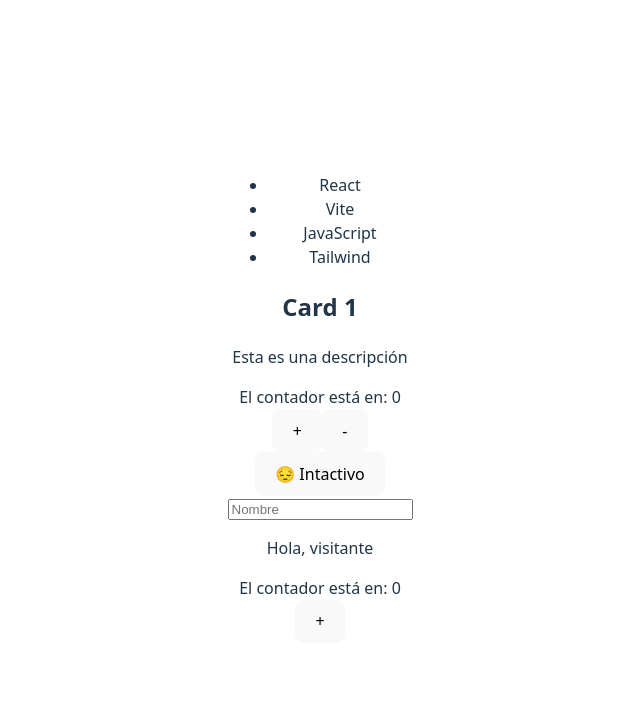
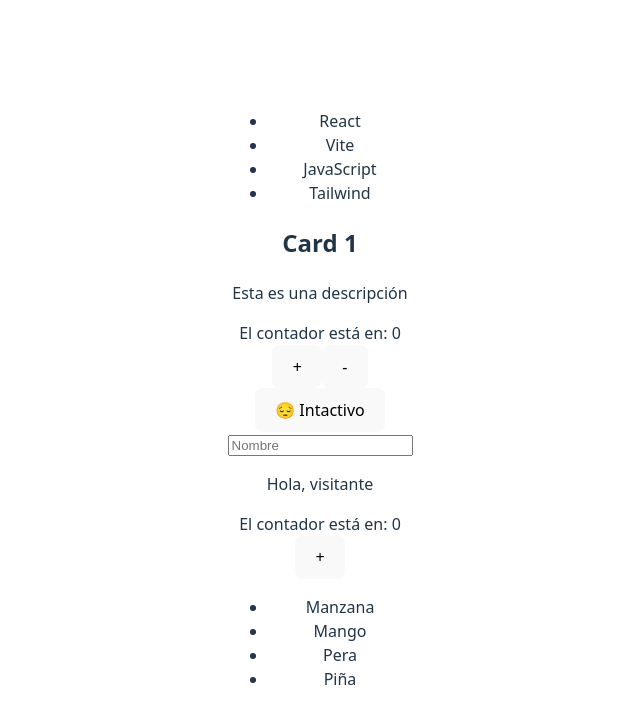
Before and after one commit to crontreras1/react.js, a React (Vite) app: page / in a window 1280 px wide. Shown: the top 724 px of the page, without its empty margins (320-960 px from the left). Built offline with nearby package versions, Linux system fonts and the light colour scheme.

Commit message:
class 12. static data

```diff
--- a/src/App.jsx
+++ b/src/App.jsx
@@ -3,6 +3,7 @@ import Counter from './components/Counter'
 import ToggleButton from './components/ToggleButton'
 import NameForm from './components/NameForm'
 import CounterWithEffect from './components/CounterWithEffect'
+import StaticComponent from './components/StaticComponent/StaticComponent'
 import './App.css'
 
 function App() {
@@ -29,6 +30,8 @@ function App() {
       <NameForm />
 
       <CounterWithEffect />
+
+      <StaticComponent />
     </section>
   )
 }
--- /dev/null
+++ b/src/components/StaticComponent/StaticComponent.jsx
@@ -0,0 +1,15 @@
+const StaticComponent = () => {
+  const fruits = ['Manzana', 'Mango', 'Pera', 'Piña']
+
+  return (
+    <ul>
+      {
+        fruits.map((fruit, index) => (
+          <li key={ index }>{ fruit }</li>
+        ))
+      }
+    </ul>
+  )
+}
+
+export default StaticComponent
```
